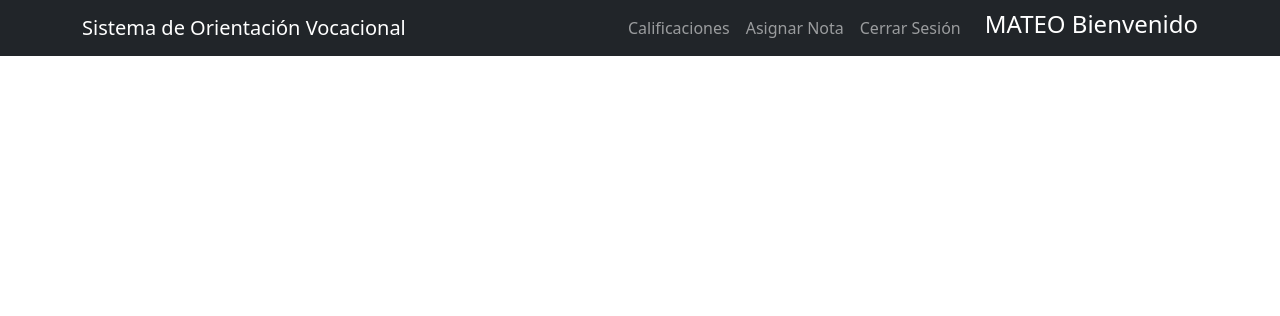
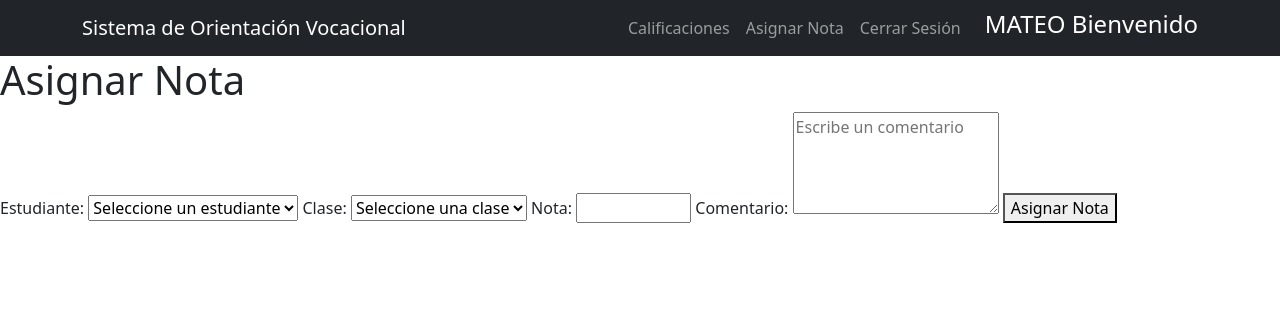
Before and after one commit to MateoJaramillo26/OrientacionVocacionalCore, a Django app: page /asignarNota/ in a window 1280 px wide. Shown: the top 316 px of the page. Run offline with Django 5.2, Linux system fonts and the light colour scheme; a user stored in the database is signed in; data comes from the database, SQL or seed files in the repository; both versions use the stored data as it was after the commit.

Commit message:
creacion de la parte front para asignacion de notas

```diff
--- a/Core/forms.py
+++ b/Core/forms.py
@@ -1,7 +1,9 @@
 from django import forms
 from django.contrib.auth.forms import UserCreationForm
+from django.forms import widgets
+from Academico.models import Calificacion
+from Usuarios.models import User
 
-from Usuarios.models import User
 class CustomUserCreationForm(UserCreationForm):
     class Meta:
         model = User
@@ -10,3 +12,15 @@ class CustomUserCreationForm(UserCreationForm):
             'role': forms.HiddenInput(),
             'fecha_nacimiento': forms.DateInput(attrs = {'type': 'date'}),
         }
+
+
+class CalificacionesForm(forms.ModelForm):
+    class Meta:
+        model = Calificacion
+        fields = ['estudiante', 'clase', 'nota', 'comentario']
+        widgets = {
+            'comentario' : forms.Textarea(attrs = {'rows': 4}),
+        }
+        def __init__(self, *args, **kwargs):
+            super().__init__(*args, **kwargs)
+            self.fields['estudiante'].queryset = User.objects.filter(role='estudiante')
--- a/Core/templates/core/asignarNota.html
+++ b/Core/templates/core/asignarNota.html
@@ -1,5 +1,42 @@
 {% extends 'core/index.html' %}
 
 {% block content %}
+<div class="asignarNota">
+    <h1>Asignar Nota</h1>
+    <form method="post">
+        {% csrf_token %}
 
+        <!-- Campo para seleccionar estudiante -->
+        <label for="estudiante">Estudiante:</label>
+        <select name="estudiante" id="estudiante" required>
+            <option value="" disabled selected>Seleccione un estudiante</option>
+            {% for grupo, estudiantes in estudiantes_por_grupo.items %}
+                <optgroup label="Grupo: {{ grupo }}">
+                    {% for estudiante in estudiantes %}
+                        <option value="{{ estudiante.id }}">{{ estudiante.first_name }} {{ estudiante.last_name }}</option>
+                    {% endfor %}
+                </optgroup>
+            {% endfor %}
+        </select>
+
+        <!-- Campo para seleccionar clase -->
+        <label for="clase">Clase:</label>
+        <select name="clase" id="clase" required>
+            <option value="" disabled selected>Seleccione una clase</option>
+            {% for clase in clases %}
+                <option value="{{ clase.id }}">{{ clase.nombre }}</option>
+            {% endfor %}
+        </select>
+
+        <!-- Campo para ingresar la nota -->
+        <label for="nota">Nota:</label>
+        <input type="number" name="nota" id="nota" min="0" max="100" step="0.1" required>
+
+        <!-- Campo para el comentario -->
+        <label for="comentario">Comentario:</label>
+        <textarea name="comentario" id="comentario" rows="4" placeholder="Escribe un comentario"></textarea>
+
+        <button type="submit">Asignar Nota</button>
+    </form>
+</div>
 {% endblock %}
--- a/Core/views.py
+++ b/Core/views.py
@@ -1,9 +1,13 @@
+from django.http import HttpResponseForbidden
 from django.shortcuts import render, redirect
 from django.contrib.auth.decorators import login_required
 from django.contrib.auth.models import Group
 from django.contrib.auth import logout
-from .forms import CustomUserCreationForm
+from .forms import CustomUserCreationForm, CalificacionesForm
 from django.contrib.auth import authenticate, login
+from django.http import HttpResponseForbidden
+from django.contrib.auth.models import Group
+from Academico.models import Clase
 
 def index(request):  # This must be named 'home' to match urls.py
     return render(request, 'core/index.html')
@@ -46,3 +50,33 @@ def exit(request):
 
 def inscribirClases(request):
     return render(request, 'core/inscribirClases.html')
+
+@login_required
+def asignarNota(request):
+    if not (request.user.is_profesor() or request.user.is_superuser):
+        return HttpResponseForbidden("No tienes los permisos para asignar notas.")
+
+    grupos = Group.objects.all()
+    estudiantes = {
+        grupo.name: grupo.custom_user_set.filter(role='estudiante') for grupo in grupos
+    }
+
+    clases = Clase.objects.all()
+
+    if request.method == 'POST':
+        form = CalificacionesForm(request.POST)
+
+        if form.is_valid():
+            calificacion = form.save(commit=False)
+            calificacion.superuser = request.user
+            calificacion.profesor = request.user
+            calificacion.save()
+            return redirect('calificaciones')
+    else:
+        form = CalificacionesForm()
+
+    return render(request, 'core/asignarNota.html', {
+        'form': form,
+        'estudiantes': estudiantes,
+        'clases': clases,
+    })
```
Also changed, not shown: db.sqlite3.
